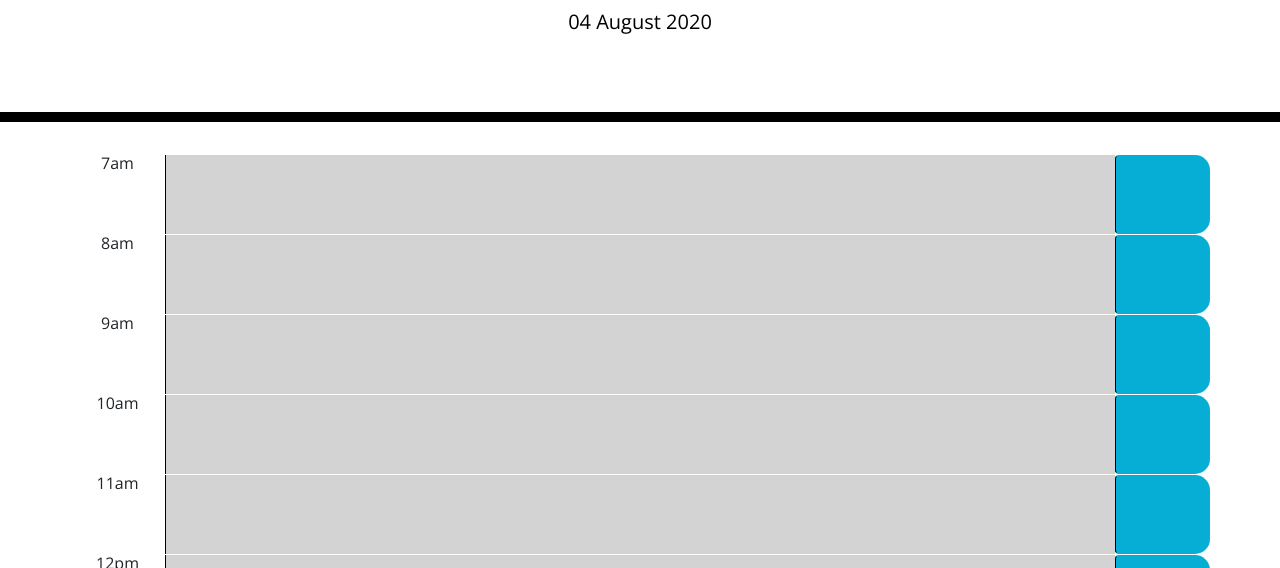
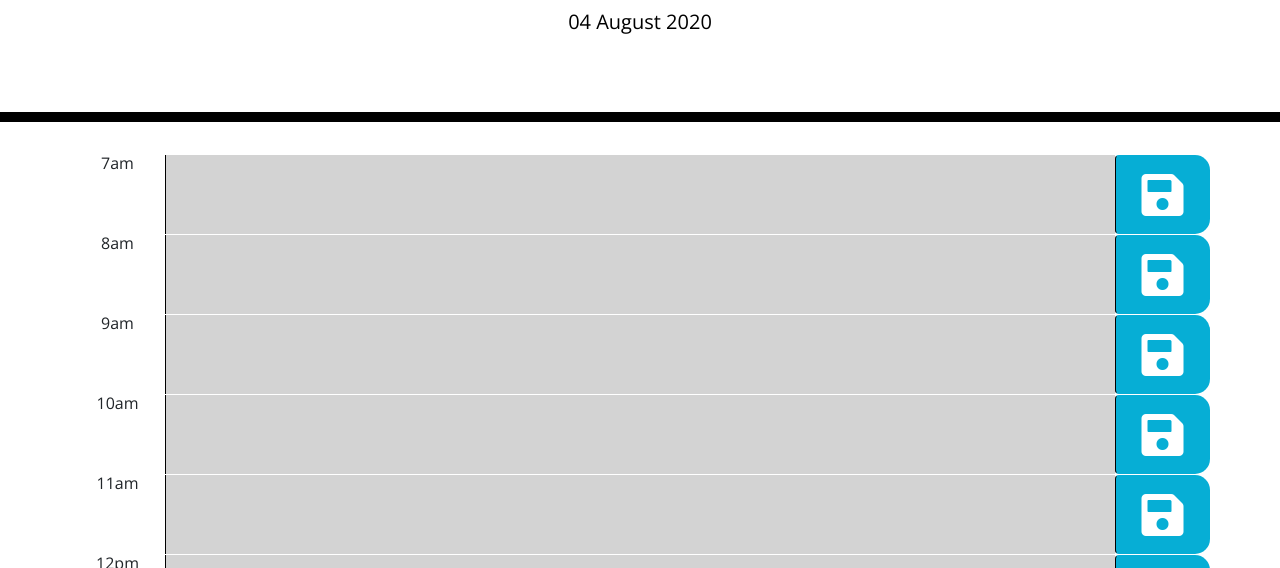
Before and after one commit to KILowrey/workday-scheduler, a plain HTML site: page index.html in a window 1280 px wide. Shown: the part 182-750 px from the top of the page. Drawn offline with nearby package versions, Linux system fonts and the light colour scheme.

Commit message:
fixed save button image

```diff
--- a/assets/script.js
+++ b/assets/script.js
@@ -28,7 +28,7 @@ daysHours.forEach (function (oneHour) {
     $(`<div class='row time-block'>
     <div class='col-1'>${oneHour.displayH}</div>
     <textarea class='col-10' value='${oneHour.militaryH}'></textarea>
-    <button class='saveBtn btn col-1'></button>
+    <button class='saveBtn btn col-1'><i class='fas fa-save fa-3x' src='./save-icon.png' /></button>
   </div>`);
   // add classes for background color dependent on if it is the past present or future
   if (currentHour === oneHour.militaryH) {
@@ -38,6 +38,14 @@ daysHours.forEach (function (oneHour) {
   } else if (currentHour < oneHour.militaryH) {
     hourDiv.children("textarea").addClass("future");
   }
+
+  // saveBtn nonsense
+  // let textCont = localStorage.getItem("savedTextCont")
+  // $('.saveBtn').on('click', function() {
+  //   localStorage.setItm('savedTextCont', $("textarea").val(`${oneHour.militaryH}`));
+  // });
+  // $("textarea").val(textCont);
+
   // append the hourDiv to the container
   $('.container').append(hourDiv);
 });
--- a/assets/style.css
+++ b/assets/style.css
@@ -65,7 +65,8 @@ textarea{
   color: white;
 }
 
+/* commented out provided code because it acted weird and I didn't like it anyways
 .saveBtn i:hover {
   font-size: 20px;
   transition: all .3s ease-in-out;
-}
+} */
```
